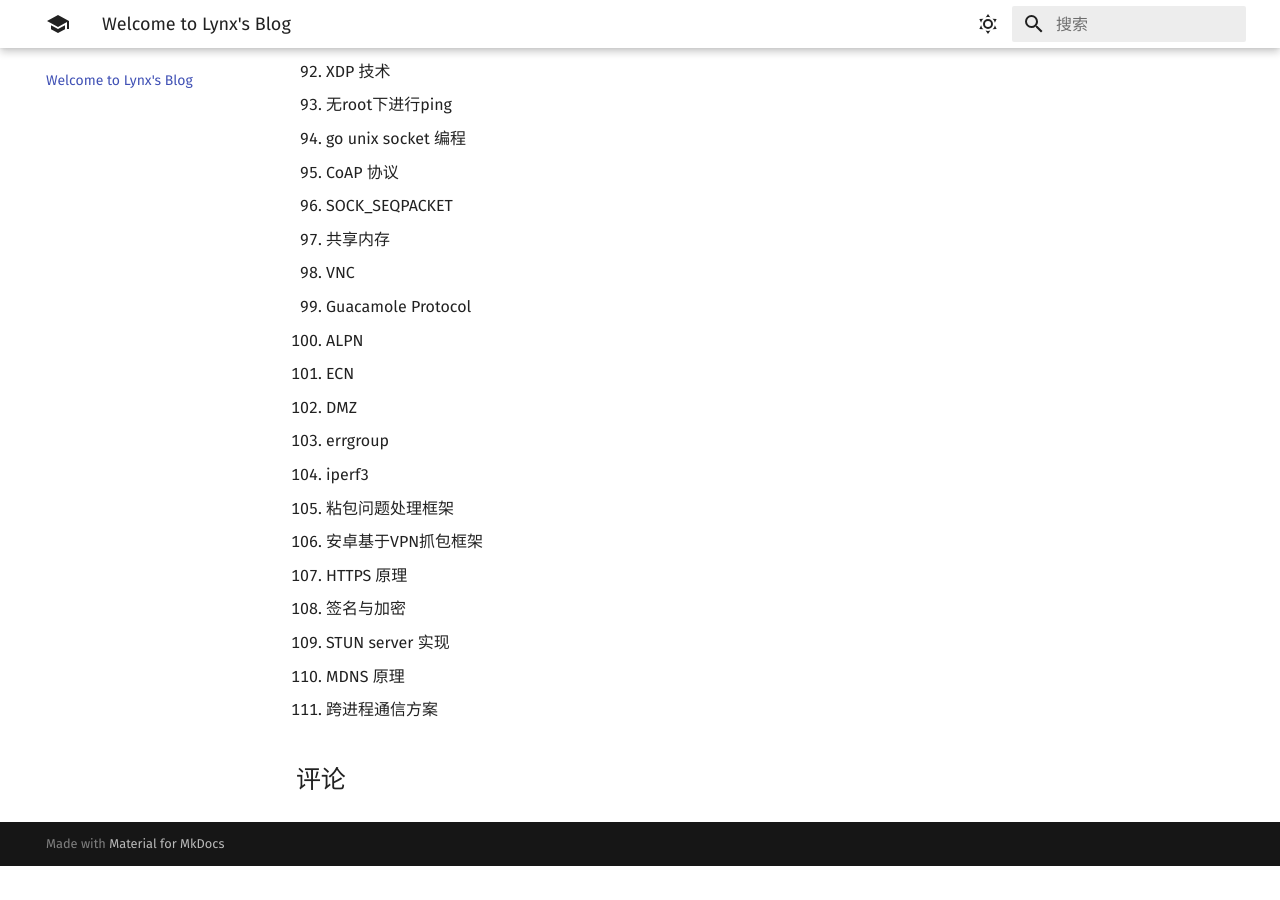
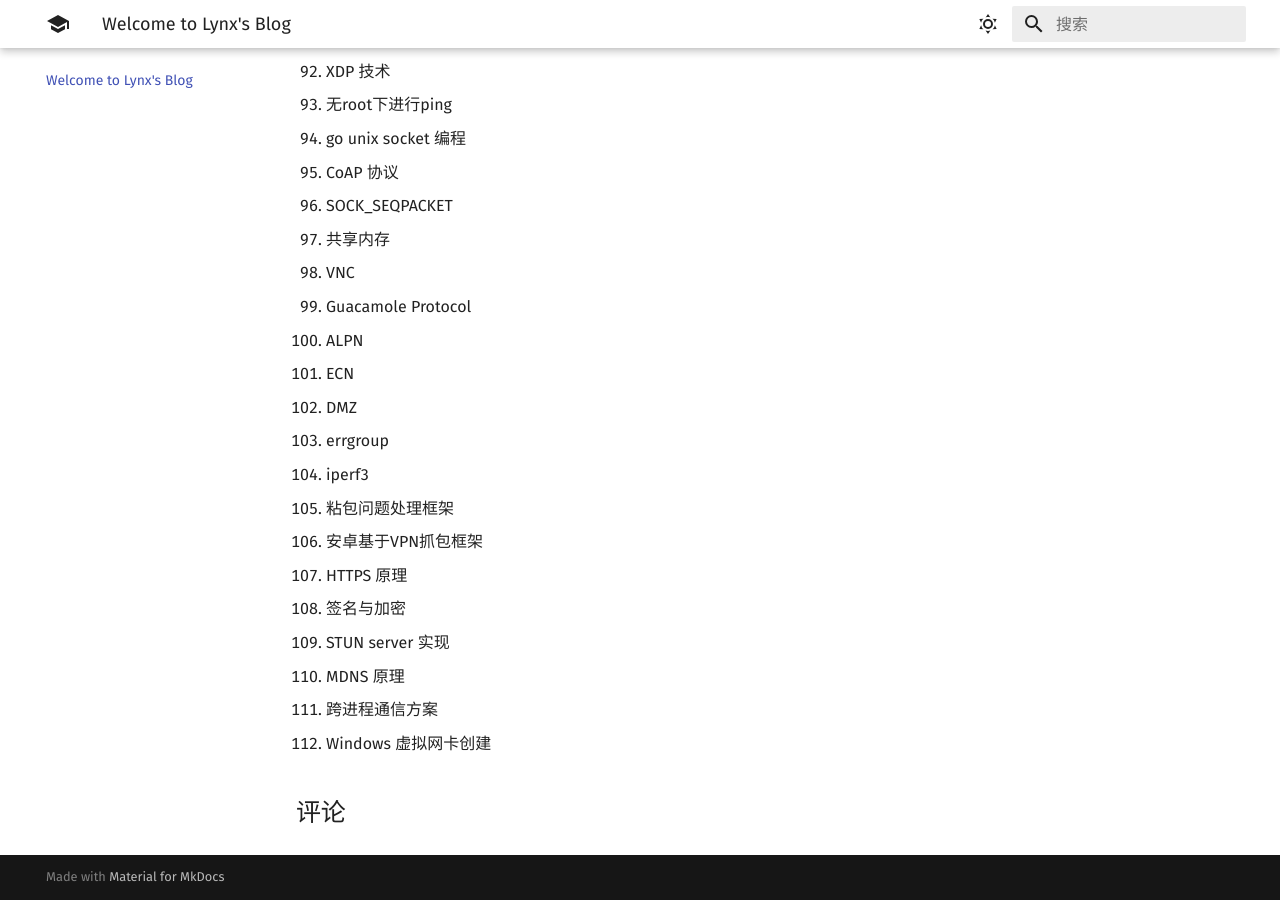
Before and after one commit to 1314liuwei/blog, an MkDocs documentation site: the page built from docs/index.md, in a window 1280 px wide and 900 px high, scrolled down 3294 px. Built offline with MkDocs 1.6.1 and Material for MkDocs 9.7.7, drawn with Linux system fonts in a browser that asks for light colours; comment, search, counter and statistics services are not loaded; before the commit the page ends 4160 px from its top, so only the background shows below that.

Commit message:
2023/12/10 周日

```diff
--- a/docs/index.md
+++ b/docs/index.md
@@ -109,7 +109,8 @@
 105. 粘包问题处理框架
 106. 安卓基于VPN抓包框架
 107. HTTPS 原理
-107. 签名与加密
-107. STUN server 实现
-107. MDNS 原理
-107. 跨进程通信方案
+108. 签名与加密
+109. STUN server 实现
+110. MDNS 原理
+111. 跨进程通信方案
+112. Windows 虚拟网卡创建
```
